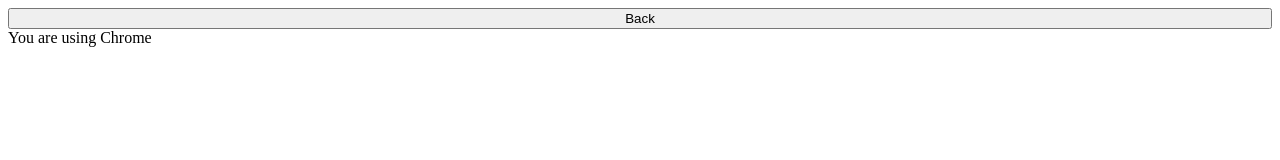
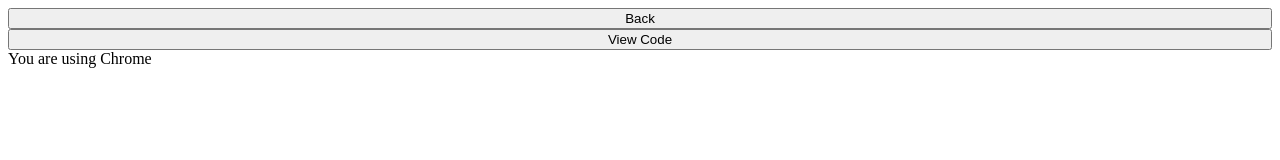
Before and after one commit to loganb2008/UA-Detection, a plain HTML site: page examples/index.html in a window 1280 px wide. Drawn offline with Linux system fonts and the light colour scheme.

Commit message:
Update index.html

```diff
--- a/examples/index.html
+++ b/examples/index.html
@@ -6,6 +6,7 @@
    </head>
       <body>
       <button onclick="history.back();" style="width: 100%;">Back</button>
+      <a href="https://github.com/loganb2008/UA-Detection/blob/main/examples/index.html"><button style="width: 100%;">View Code</button></a>
       <span class="cont">You are using <span class="browser">loading...</span></span>
         <script>
         document.getElementsByClassName("browser")[0].innerHTML = detectUa();
```
